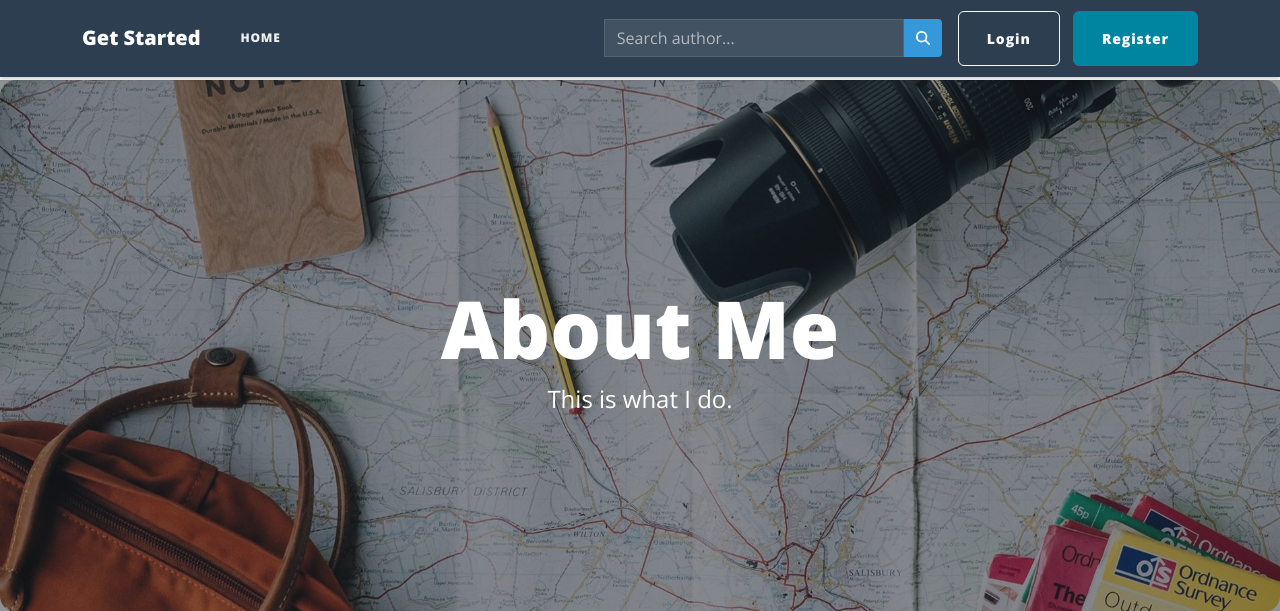
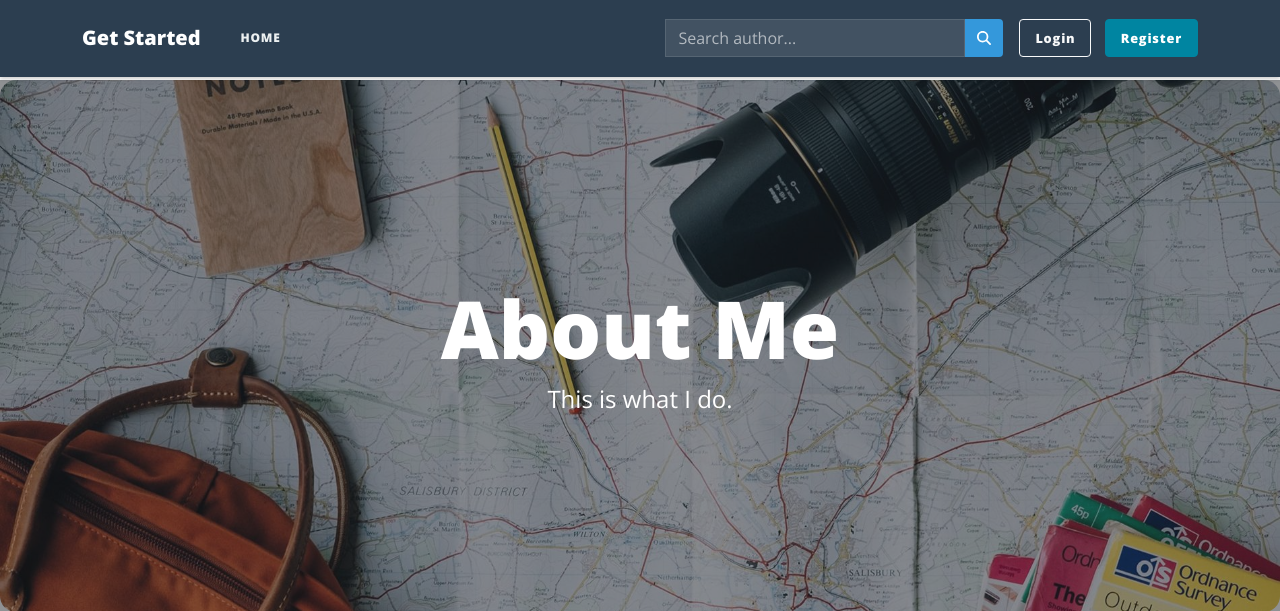
Before and after one commit to M-ba10/BlogPostEnhanced, a Flask app: page /about in a window 1280 px wide. Shown: the top 611 px of the page. Run offline with Flask 3, Linux system fonts and the light colour scheme; some libraries are stand-ins or nearby versions.

Commit message:
Fixed button

```diff
--- a/templates/header.html
+++ b/templates/header.html
@@ -292,6 +292,15 @@
         margin-left: 0.1rem !important;
       }
 
+      .btn-md-custom {
+        padding: 8px 15px;        /* smaller than default, bigger than btn-sm */
+        font-size: 0.8rem;         /* slightly smaller text */
+        line-height: 1.6;
+        border-radius: 4px; /* optional: soften corners */
+
+      }
+
+
     </style>
 
     <script src="https://cdn.ckeditor.com/ckeditor5/41.3.1/classic/ckeditor.js"></script>
@@ -377,8 +386,8 @@
           </div>
           {% else %}
           <div class="desktop-only">
-            <a class="btn btn-outline-light ms-2" href="{{ url_for('login') }}">{{ _("Login") }}</a>
-            <a class="btn btn-primary ms-2" href="{{ url_for('register') }}">{{ _("Register") }}</a>
+            <a class="btn btn-outline-light btn-md-custom ms-2" href="{{ url_for('login') }}">{{ _("Login") }}</a>
+            <a class="btn btn-primary btn-md-custom ms-2" href="{{ url_for('register') }}">{{ _("Register") }}</a>
           </div>
           {% endif %}
 
```
